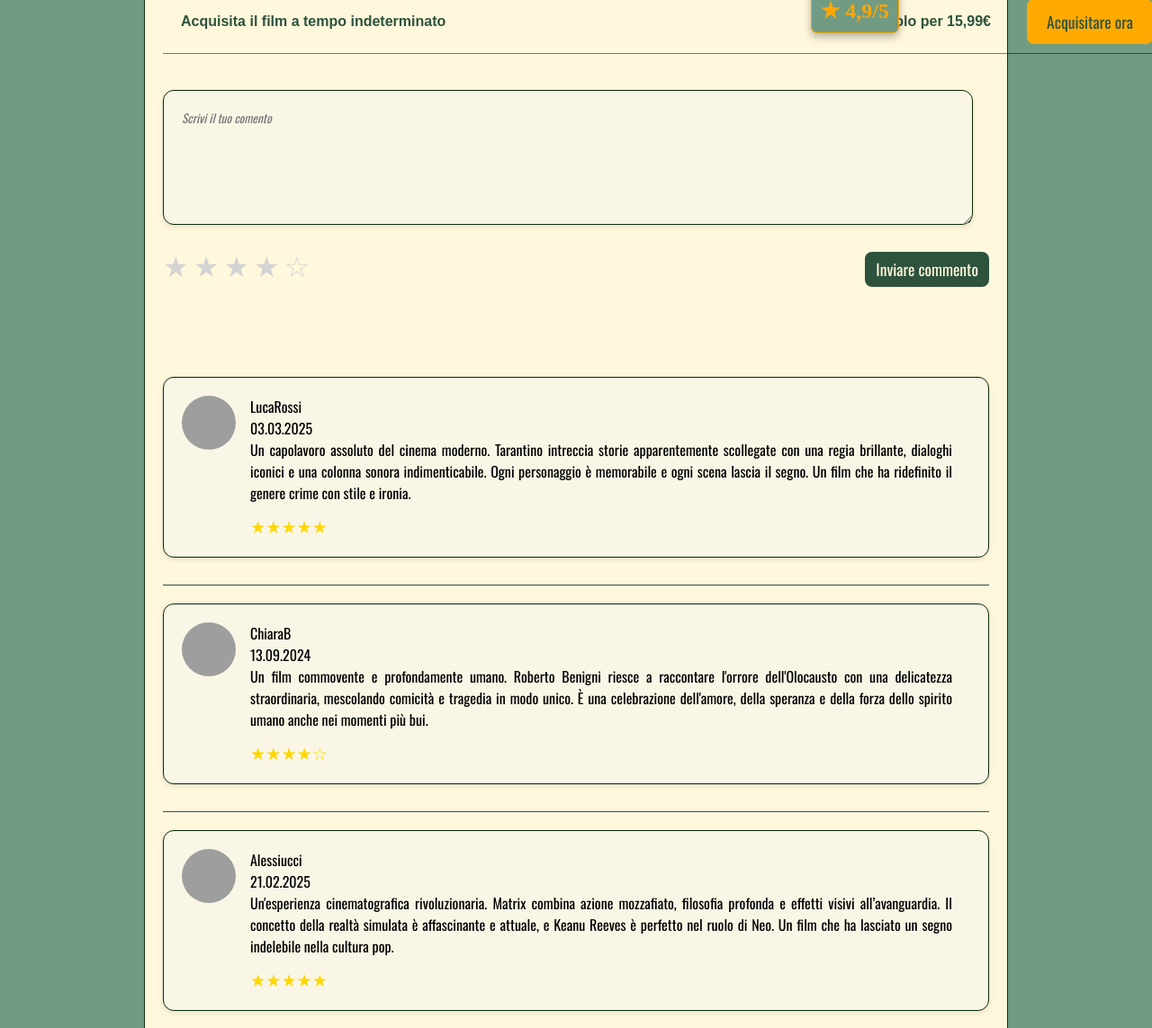
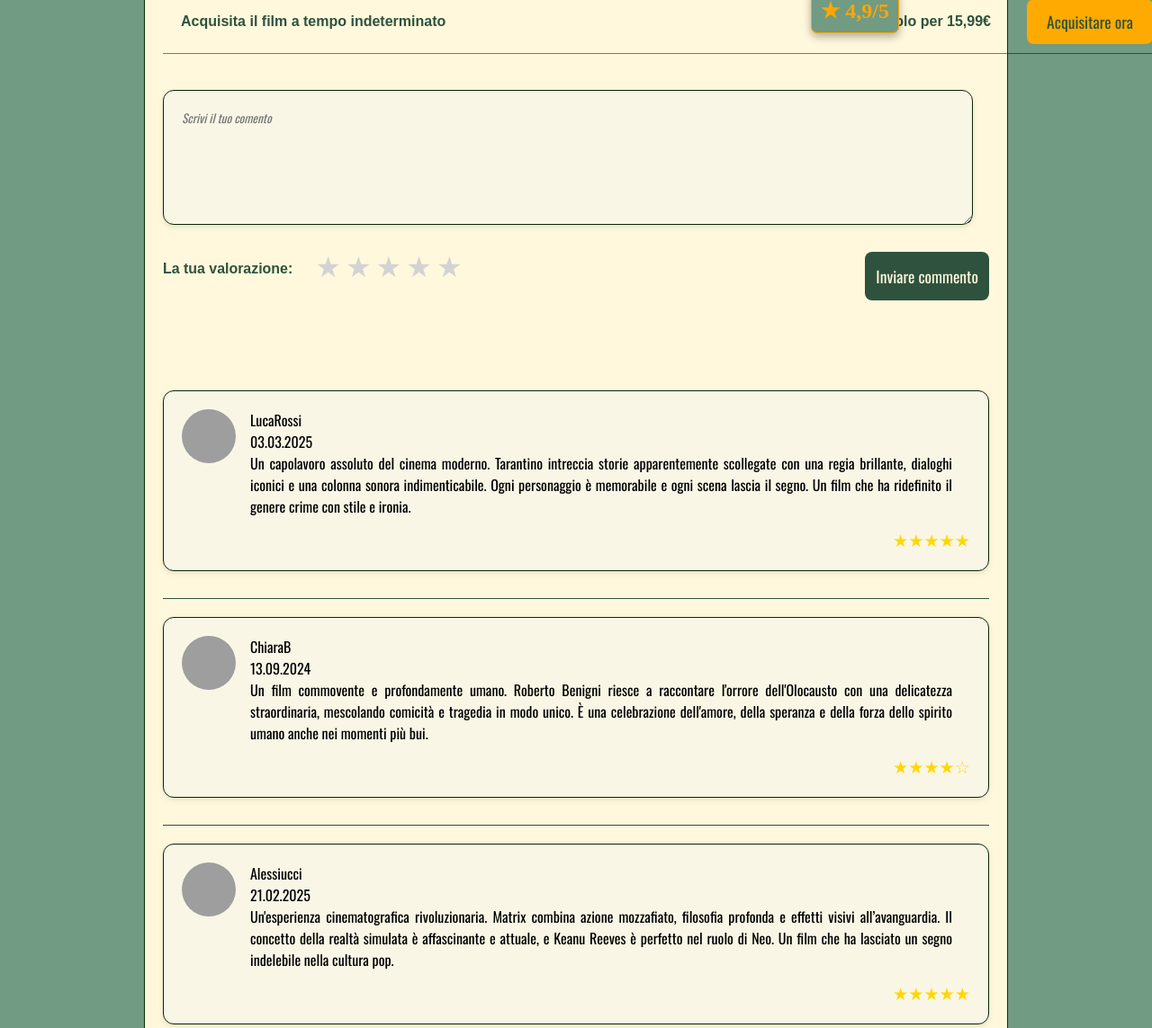
Before and after one commit to albslopez/CineVero, a PHP site: page /film.html in a window 1280 px wide. Shown: the part 743-1886 px from the top of the page at 90% size. Run offline with PHP 8.4, Linux system fonts and the light colour scheme; grey boxes are pictures that could not be loaded.

Commit message:
Film finished

```diff
--- a/principal/catalogo.css
+++ b/principal/catalogo.css
@@ -101,6 +101,7 @@
 }
 
 .star {
+    cursor: pointer;
     font-size: 2rem;
     color: #d3d3d3;
     transition: color 0.3s ease;
--- a/principal/film.css
+++ b/principal/film.css
@@ -129,9 +129,6 @@
     font-style: italic;
 }
 
-.comment-button {
-
-}
 
 .comment-send{
     margin-top: -20px;
@@ -139,3 +136,26 @@
     justify-content: space-between;
     margin-bottom: 100px;
 }
+
+.stars {
+    display: flex;
+    flex-direction: row-reverse;
+    justify-content: flex-start;
+}
+
+.stars span:hover,
+  .stars span:hover ~ span {
+    color: gold;
+  }
+
+.star.selected {
+    color:gold;
+}
+
+.valorazione-text {
+    color: #2e523d;
+    font-family: sans-serif;
+    font-weight: bold;
+    margin-top:20px;
+    margin-right: 20px;
+}
--- a/principal/film.html
+++ b/principal/film.html
@@ -104,14 +104,17 @@
         <textarea type="text" id="comment" name="comment" class="review-box comment-section" placeholder="Scrivi il tuo comento"></textarea>
         <div class="comment-send">
             <div class="stars" data-rating="5">
-                <span class="star">&#9733;</span>
-                <span class="star">&#9733;</span>
-                <span class="star">&#9733;</span>
-                <span class="star">&#9733;</span>
-                <span class="star">&#9734;</span>
+
+                <span class="star" id="star1">&#9733;</span>
+                <span class="star" id="star2">&#9733;</span>
+                <span class="star" id="star3">&#9733;</span>
+                <span class="star" id="star4">&#9733;</span>
+                <span class="star" id="star5">&#9733;</span>
+                <h5 class="valorazione-text">La tua valorazione:</h5>
               </div>
             <button class="btn btn1">Inviare commento</button>
         </div>
+        <input type="hidden" name="option_selected" id="valueSelected">
 
 
 
@@ -162,6 +165,32 @@
 
   </div>
 
+  <script>
+    const buttons = document.querySelectorAll('.star');
+    const inputHidden = document.getElementById('valueSelected');
+
+    buttons.forEach(button => {
+      button.addEventListener('click', () => {
+
+        buttons.forEach(b => b.classList.remove('selected'));
+
+        buttons.forEach(b => {
+          if(button.id <= b.id){
+            console.log(b.id);
+            b.classList.add('selected');
+          }
+        }
+          );
+
+
+        inputHidden.value = button.getAttribute('data-value');
+      });
+
+    });
+  </script>
+
+
+
 
 
 
```
